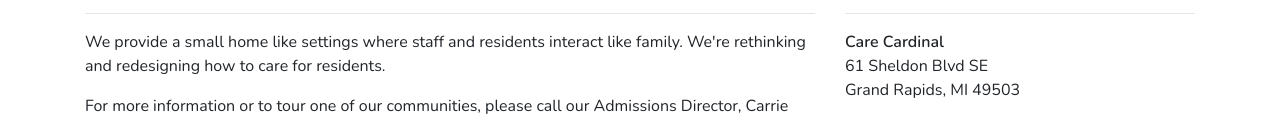
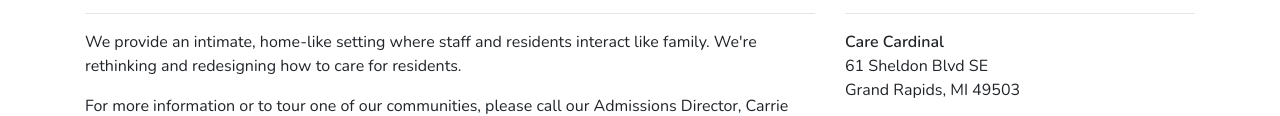
Before and after one commit to bitojoe/carecardinal, a plain HTML site: page index.html in a window 1280 px wide. Shown: the part 841-957 px from the top of the page. Drawn offline with nearby package versions, Linux system fonts and the light colour scheme; a script that the page names is missing.

Commit message:
update approach section copy

```diff
--- a/index.html
+++ b/index.html
@@ -85,7 +85,7 @@
         <div class="col-12 col-md-8">
           <h2>Our Approach</h2>
           <hr>
-          <p>We provide a small home like settings where staff and residents interact like family. We're rethinking and redesigning how to care for residents.</p>
+          <p>We provide an intimate, home-like setting where staff and residents interact like family. We're rethinking and redesigning how to care for residents.</p>
           <p>For more information or to tour one of our communities, please call our Admissions Director, Carrie Bird at the phone number below.</p>
           <a class="btn btn-primary btn-sm" href="tel:16162263380"><i class="material-icons">phone</i>616-226-3380</a>
         </div>
```
Also changed, not shown: 3 other files.
